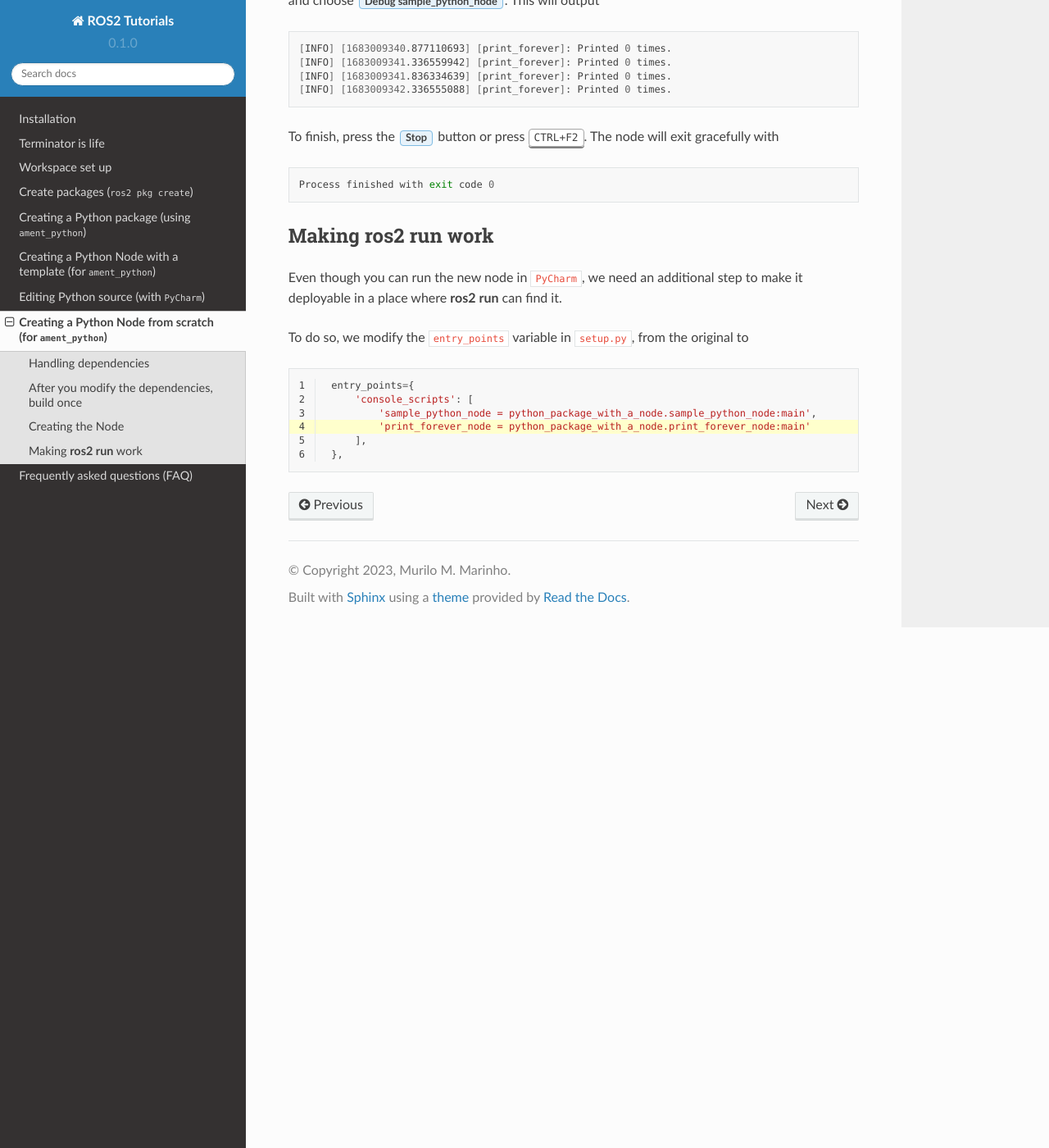
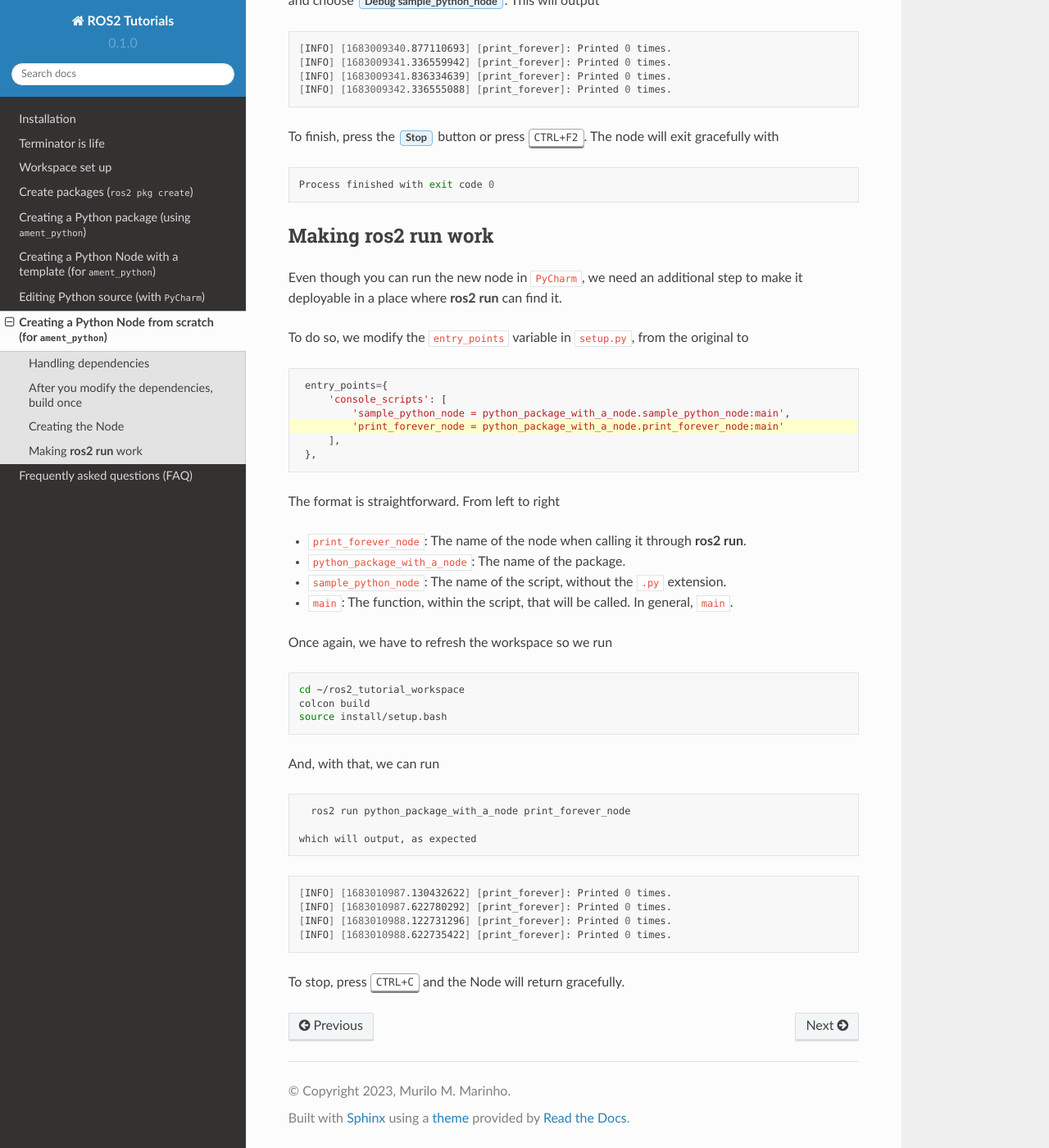
Before and after one commit to mmmarinho/ROS2_Tutorial, a Sphinx documentation site: the page built from docs/source/create_python_node_from_scratch.rst, in a window 1280 px wide and 1400 px high, scrolled down 1929 px. Shown: the whole window at 82% size. Built offline with Sphinx 7.4.7 and the Read the Docs theme 2.0.0, drawn with Linux system fonts in a browser that asks for light colours.

Commit message:
Update create_python_node_from_scratch.rst

```diff
--- a/docs/source/create_python_node_from_scratch.rst
+++ b/docs/source/create_python_node_from_scratch.rst
@@ -15,7 +15,8 @@
 
 Let us add the dependency between the :code:`<license>` and :code:`<test_depend>` tags. This is not a strict requirement, but is where it commonly is for standard packages.
 
-.. code:: xml
+.. code-block:: xml
+  :emphasize-lines: 3
 
   <license>TODO: License declaration</license>
 
@@ -61,15 +62,13 @@
    Process finished with exit code 0
 
 Making :command:`ros2 run` work
-----------------------------
+-------------------------------
 
 Even though you can run the new node in :code:`PyCharm`, we need an additional step to make it deployable in a place where :command:`ros2 run` can find it.
 
 To do so, we modify the :code:`entry_points` variable in :file:`setup.py`, from the original to
 
-
 .. code-block:: python
-     :linenos:
      :emphasize-lines: 4
 
       entry_points={
@@ -78,3 +77,31 @@
               'print_forever_node = python_package_with_a_node.print_forever_node:main'
           ],
       },
+
+The format is straightforward. From left to right
+
+- :code:`print_forever_node`: The name of the node when calling it through :command:`ros2 run`.
+- :code:`python_package_with_a_node`: The name of the package.
+- :code:`sample_python_node`: The name of the script, without the :file:`.py` extension.
+- :code:`main`: The function, within the script, that will be called. In general, :code:`main`.
+
+Once again, we have to refresh the workspace so we run
+
+.. include:: the_canonical_build_command.rst
+
+And, with that, we can run
+
+.. code:: bash
+
+   ros2 run python_package_with_a_node print_forever_node
+
+ which will output, as expected
+
+.. code:: bash
+
+    [INFO] [1683010987.130432622] [print_forever]: Printed 0 times.
+    [INFO] [1683010987.622780292] [print_forever]: Printed 0 times.
+    [INFO] [1683010988.122731296] [print_forever]: Printed 0 times.
+    [INFO] [1683010988.622735422] [print_forever]: Printed 0 times.
+
+To stop, press :kbd:`CTRL+C` and the Node will return gracefully.
```
